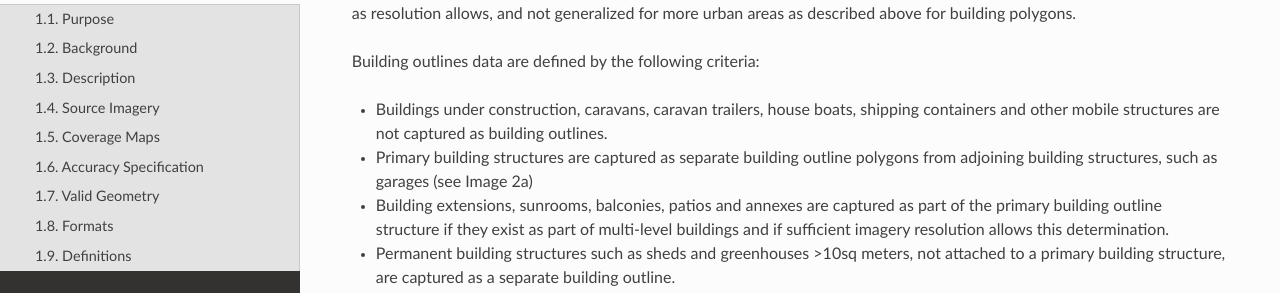
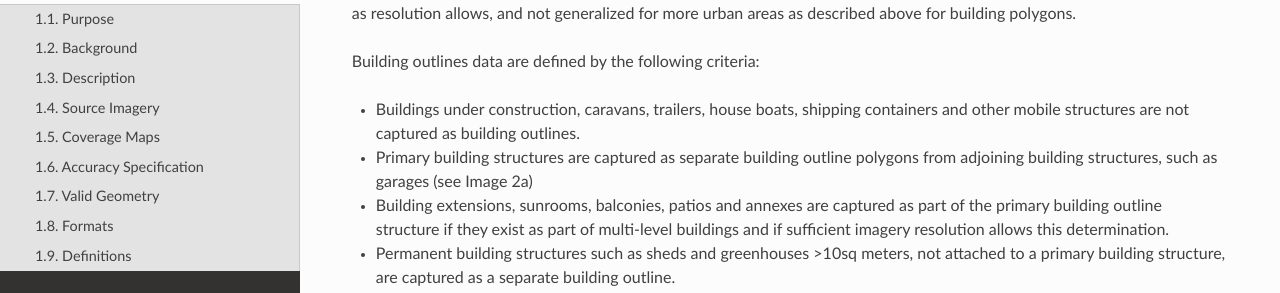
Before and after one commit to linz/nz-buildings, a Sphinx documentation site: the page built from db/docs/source/introduction.rst, in a window 1280 px wide and 900 px high, scrolled down 1469 px. Shown: the part 158-451 px from the top of the window. Built offline with Sphinx 7.4.7 and the Read the Docs theme 2.0.0, drawn with Linux system fonts in a browser that asks for light colours; pages that are not in the unit, such as notebooks, are missing from menus.

Commit message:
Update db/docs/source/introduction.rst
Co-Authored-By: jducnuigeen <jducnuigeen@linz.govt.nz>

```diff
--- a/db/docs/source/introduction.rst
+++ b/db/docs/source/introduction.rst
@@ -35,7 +35,7 @@ The building outlines data described here represents the outlines of individual
 
 Building outlines data are defined by the following criteria:
 
-* Buildings under construction, caravans, caravan trailers, house boats, shipping containers and other mobile structures are not captured as building outlines.
+* Buildings under construction, caravans, trailers, house boats, shipping containers and other mobile structures are not captured as building outlines.
 * Primary building structures are captured as separate building outline polygons from adjoining building structures, such as garages (see Image 2a)
 * Building extensions, sunrooms, balconies, patios and annexes are captured as part of the primary building outline structure if they exist as part of multi-level buildings and if sufficient imagery resolution allows this determination.
 * Permanent building structures such as sheds and greenhouses >10sq meters, not attached to a primary building structure, are captured as a separate building outline.
```
